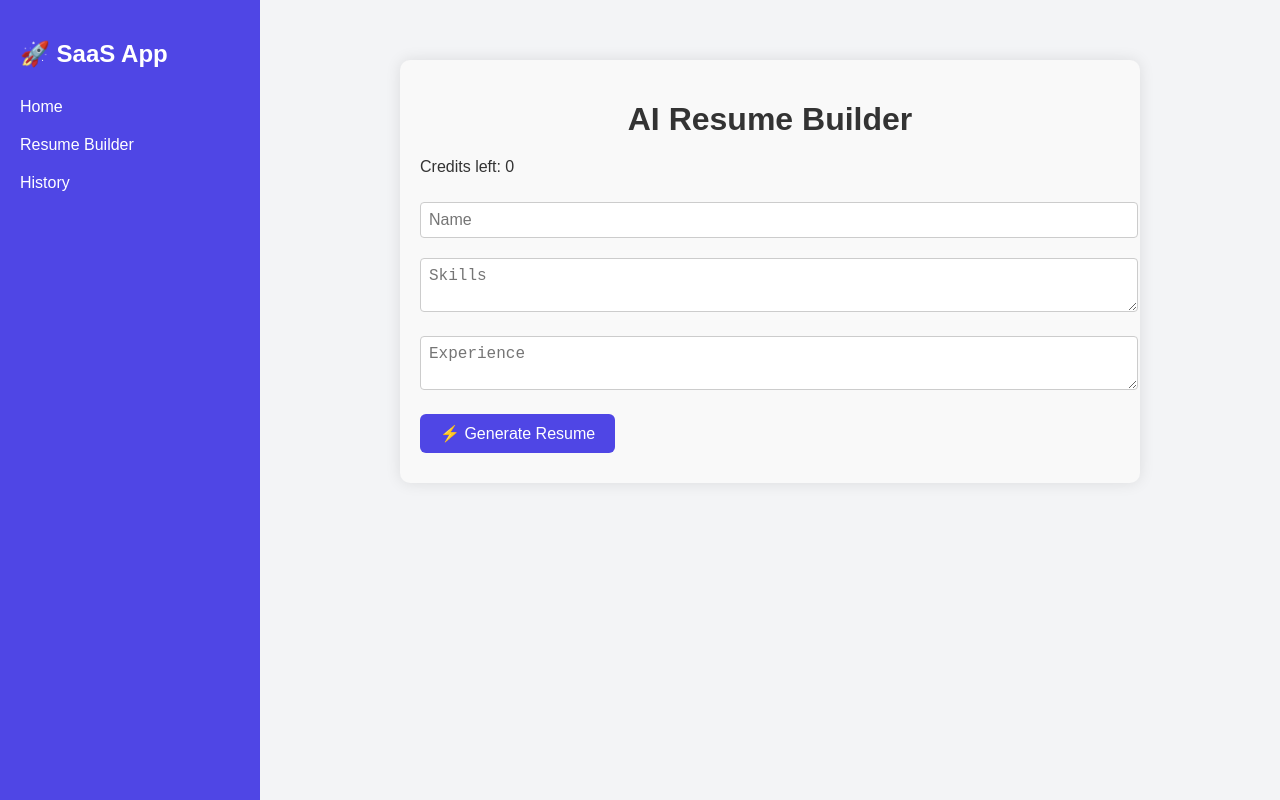
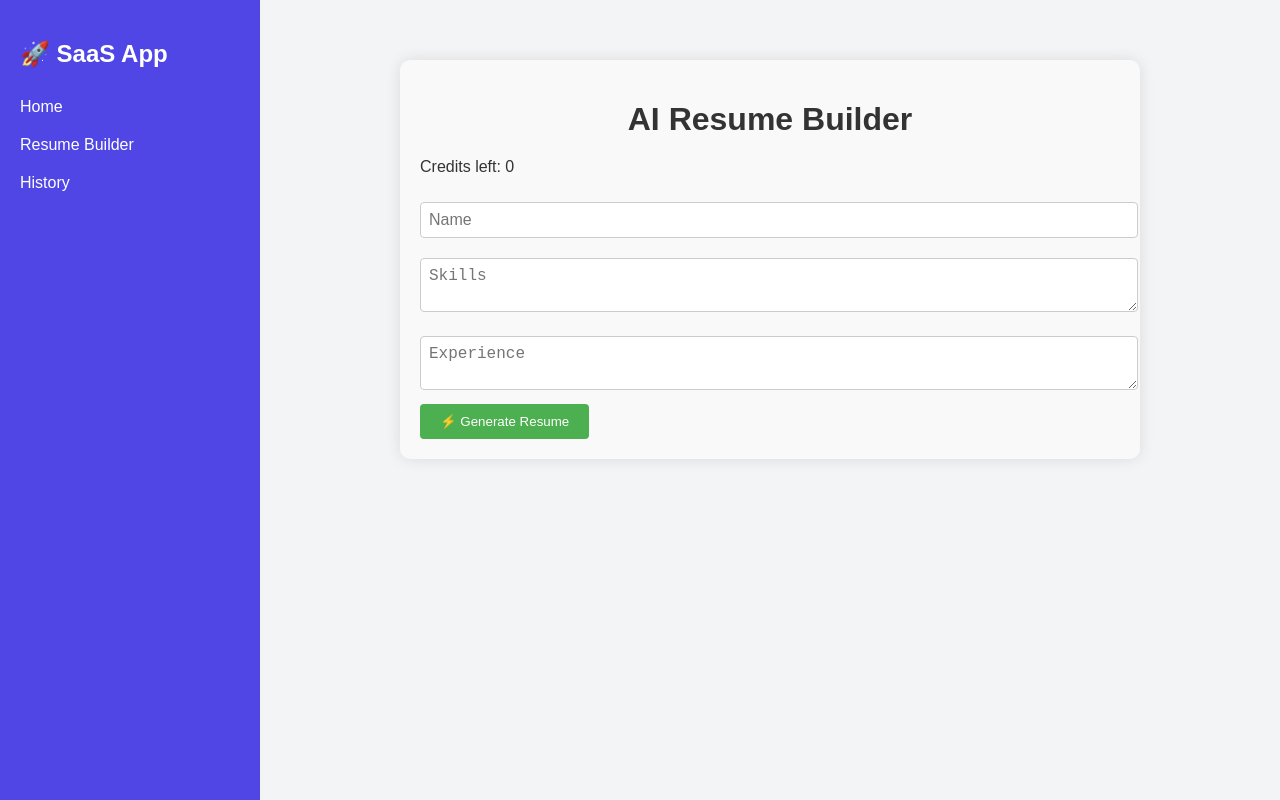
Before and after one commit to MasiluveGidimi/ai-resume-saas, a React (Vite) app in the folder client/: page /resume in a window 1280 px wide. Built offline with nearby package versions, Linux system fonts and the light colour scheme; no server answers.

Commit message:
Fix frontend credits system

```diff
--- a/client/src/api/axios.js
+++ b/client/src/api/axios.js
@@ -1,7 +1,7 @@
 import axios from "axios";
 
 const API = axios.create({
-  baseURL: `${import.meta.env.VITE_API_URL}/api`,
+  baseURL: "https://ai-resume-saas-9twy.onrender.com/api",
 });
 
 export default API;
--- a/client/src/pages/ResumeBuilder.jsx
+++ b/client/src/pages/ResumeBuilder.jsx
@@ -17,14 +17,13 @@ function ResumeBuilder() {
       try {
         const token = localStorage.getItem("token");
 
-        const res = await API.get("/api/resume/history", {
-  headers: {
-    Authorization: `Bearer ${token}`
-  }
-});
+        const res = await API.get("/resume/history", {
+          headers: {
+            Authorization: `Bearer ${token}`,
+          },
+        });
 
-
-        setCredits(res.data.credits || 0);
+        setCredits(res.data.credits);
       } catch (err) {
         console.error("Error fetching credits:", err);
       }
@@ -35,7 +34,7 @@ function ResumeBuilder() {
 
 
   const handleGenerate = async () => {
-    if (credits <= 0) return alert("⚠️ You have no credits left!");
+    if (credits <= 0) return alert("⚠️ No credits left!");
 
     try {
       setLoading(true);
@@ -43,18 +42,17 @@ function ResumeBuilder() {
       const token = localStorage.getItem("token");
 
       const res = await API.post(
-        "/api/ai/generate/resume",
+        "/ai/generate/resume",
         { name, skills, experience },
         {
           headers: {
             Authorization: `Bearer ${token}`,
-            "Content-Type": "application/json"
-          }
+          },
         }
       );
 
 
-      setResult(res.data.content);
+      setResult(res.data.resume);
 
 
       setCredits(res.data.remainingCredits);
@@ -67,15 +65,12 @@ function ResumeBuilder() {
     }
   };
 
-
   const downloadPDF = () => {
     if (!result) return;
 
     const doc = new jsPDF();
-
     const lines = doc.splitTextToSize(result, 180);
     doc.text(lines, 10, 10);
-
     doc.save(`${name || "resume"}.pdf`);
   };
 
@@ -85,7 +80,6 @@ function ResumeBuilder() {
 
 
       <p>Credits left: {credits}</p>
-
 
       <input
         placeholder="Name"
@@ -105,25 +99,14 @@ function ResumeBuilder() {
         onChange={(e) => setExperience(e.target.value)}
       />
 
-
-      <button
-        className="btn-generate"
-        onClick={handleGenerate}
-        disabled={loading}
-      >
+      <button onClick={handleGenerate} disabled={loading}>
         {loading ? "Generating..." : "⚡ Generate Resume"}
       </button>
 
-
       {result && (
         <>
-          <div className="resume-result">
-            <pre>{result}</pre>
-          </div>
-
-          <button className="btn-download" onClick={downloadPDF}>
-            📄 Download PDF
-          </button>
+          <pre>{result}</pre>
+          <button onClick={downloadPDF}>📄 Download PDF</button>
         </>
       )}
     </div>
```
